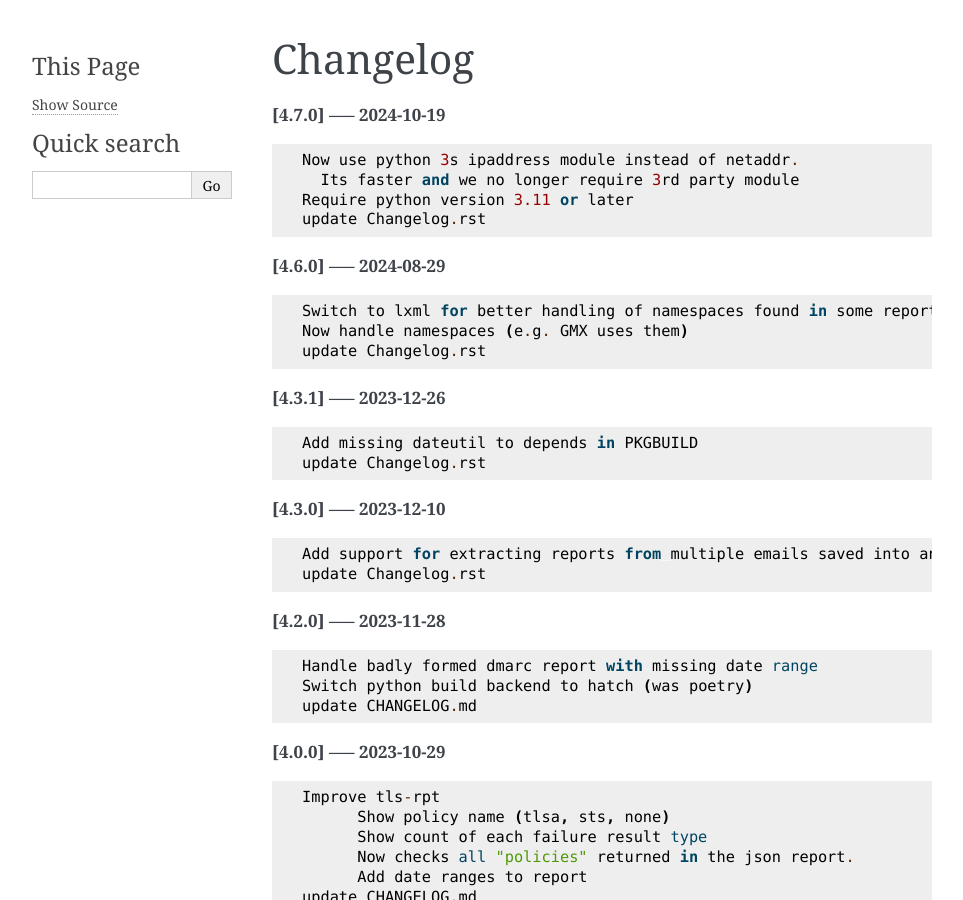
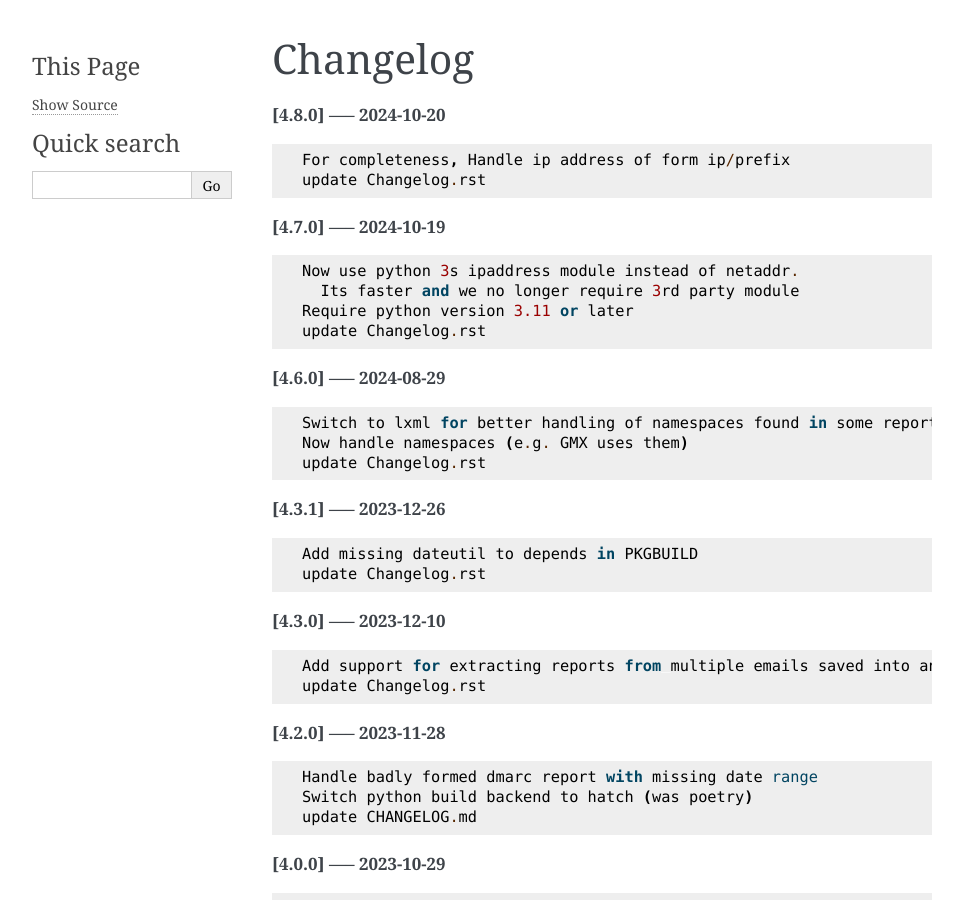
Before and after one commit to gene-git/dmarc_report, a Sphinx documentation site: the page built from Docs/Changelog.rst, in a window 1280 px wide and 900 px high. Shown: the whole window, without its empty margins (148-1111 px from the left). Built offline with Sphinx 7.4.7, drawn with Linux system fonts in a browser that asks for light colours; pages that are not in the unit, such as notebooks, are missing from menus.

Commit message:
update Changelog.rst

```diff
--- a/Docs/Changelog.rst
+++ b/Docs/Changelog.rst
@@ -1,5 +1,11 @@
 Changelog
 =========
+
+**[4.8.0] ----- 2024-10-20** ::
+
+	    For completeness, Handle ip address of form ip/prefix
+	    update Changelog.rst
+
 
 **[4.7.0] ----- 2024-10-19** ::
 
```
